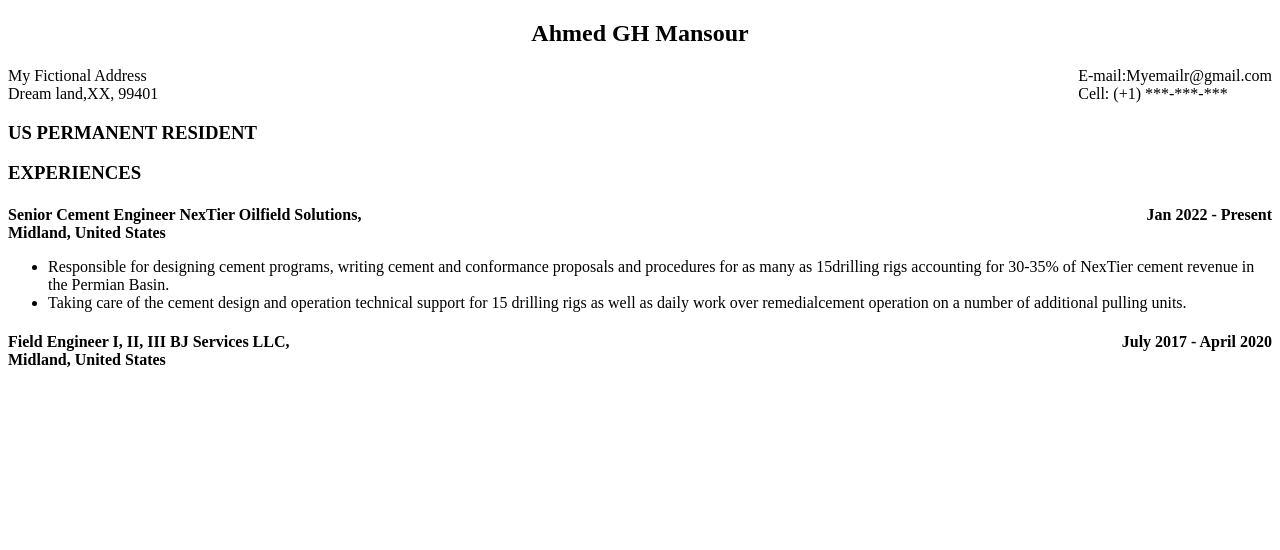
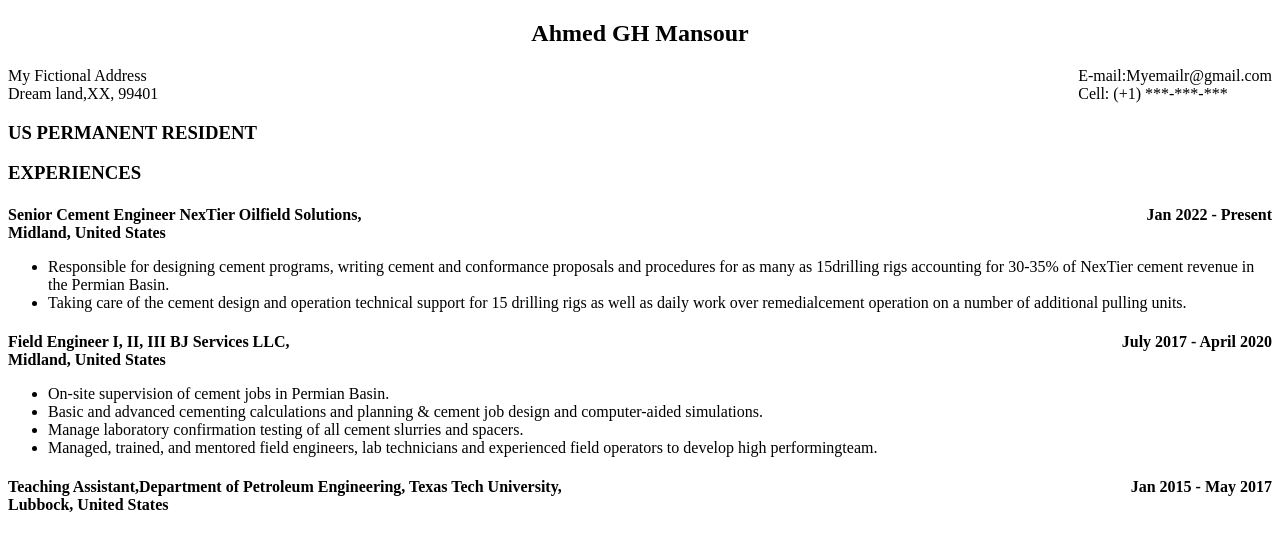
Before and after one commit to Ahmed-GH-Mansour/html-exercises, a plain HTML site: page Capstone - 1 Resume.html in a window 1280 px wide. Drawn offline with Linux system fonts and the light colour scheme.

Commit message:
Update Capstone - 1 Resume.html

```diff
--- a/Capstone - 1 Resume.html
+++ b/Capstone - 1 Resume.html
@@ -37,6 +37,20 @@
                     <span style="float:right;"> July 2017 - April 2020</span>
 
                 </h4>
+                    <br>
+                    <br>
+                    <ul>
+                        <li> On-site supervision of cement jobs in Permian Basin.</li>
+                        <li>Basic and advanced cementing calculations and planning & cement job design and computer-aided simulations.</li>
+                        <li>Manage laboratory confirmation testing of all cement slurries and spacers.</li>
+                        <li>Managed, trained, and mentored field engineers, lab technicians and experienced field operators to develop high performingteam.</li>
+                    </ul>
+
+                <h4><span style="float:left;">Teaching Assistant,Department of Petroleum Engineering, Texas Tech University, <br> Lubbock, United States</span>
+
+                    <span style="float:right;"> Jan 2015 - May 2017</span>
+
+                </h4>
 
 
 
```
